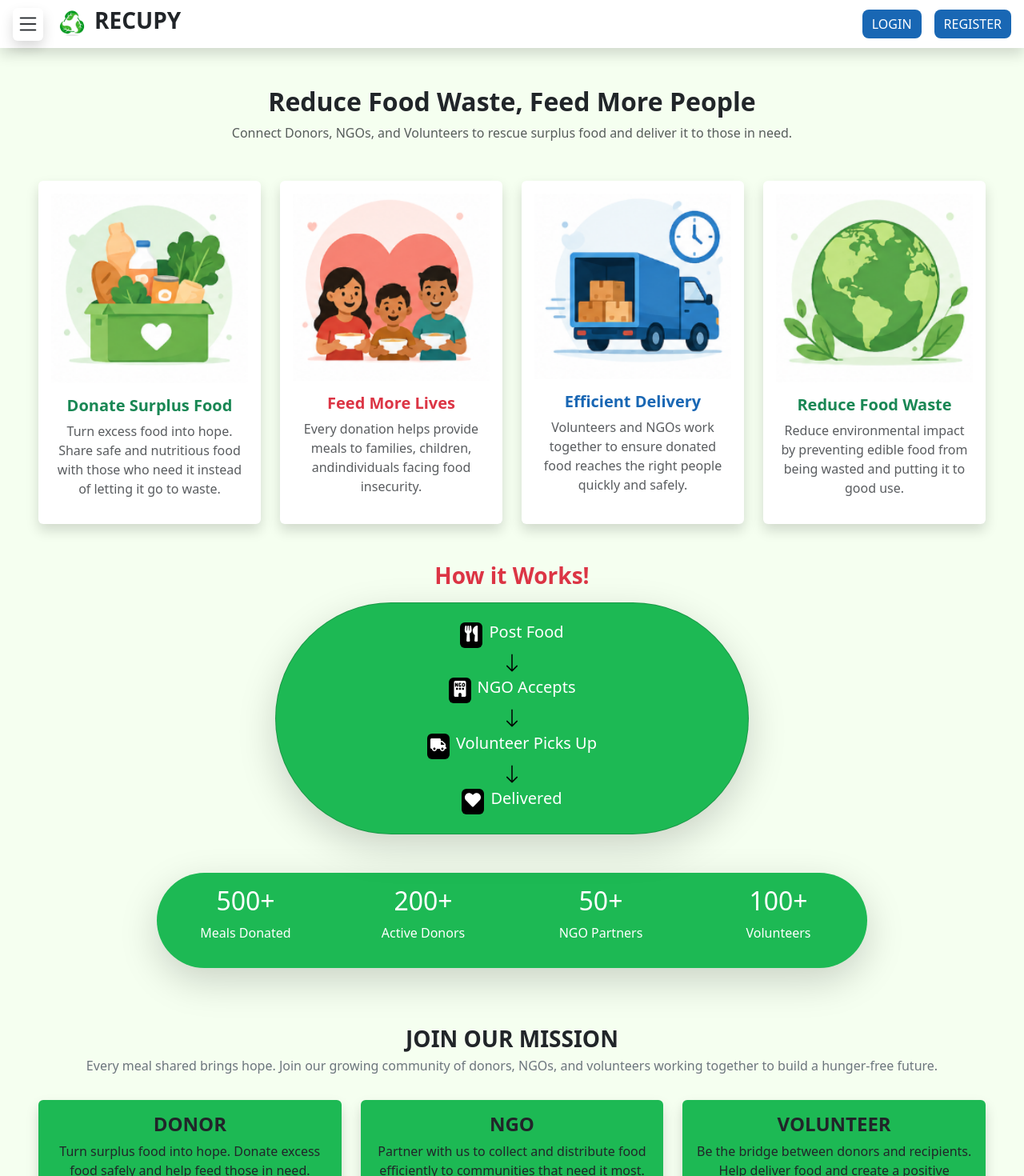
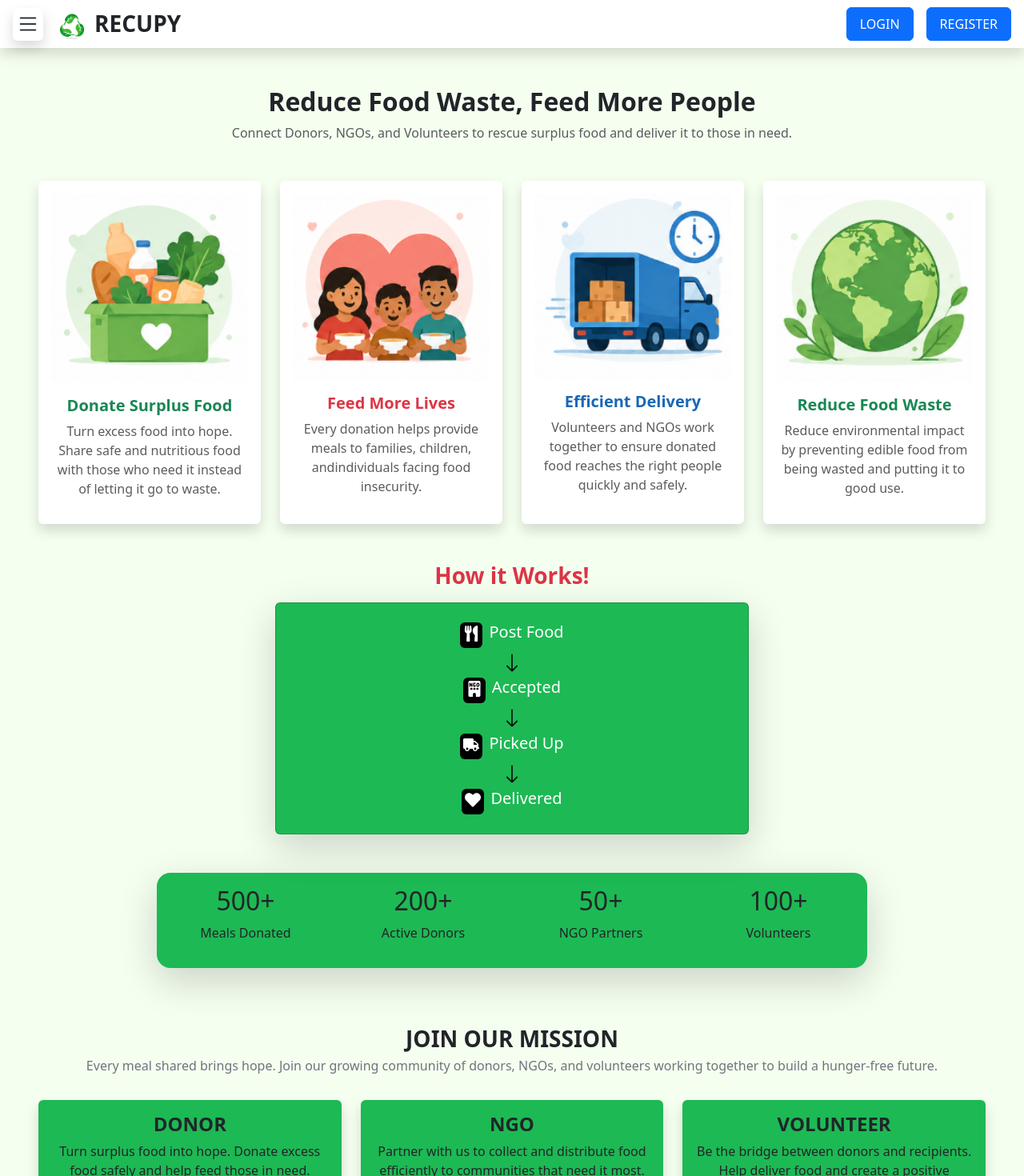
Before and after one commit to Janish-arc/Food-Recovery-System, a React (Vite) app in the folder frontend/: page / in a window 1280 px wide. Shown: the top 1470 px of the page at 80% size. Built offline with nearby package versions, Linux system fonts and the light colour scheme.

Commit message:
Updated UI

```diff
--- a/frontend/src/Components/Navbar.jsx
+++ b/frontend/src/Components/Navbar.jsx
@@ -26,7 +26,7 @@ export const Navbar = () => {
   return (
     <>
       {open && (
-        <div className="w-25 shadow px-3 py-3 position-fixed bg-white overflow-y auto"  style={{zIndex: 2, top: 0, left: 0, height: "100vh", overflowY: "auto", scrollbarWidth:"none"}}>
+        <div className="shadow px-3 py-3 position-fixed bg-white overflow-y auto"  style={{zIndex: 2, top: 0, left: 0, height: "100vh", overflowY: "auto", scrollbarWidth:"none", width: window.innerWidth < 768 ? "300px" : "350px"}}>
           <div className='d-flex'>
             <h4 className="fw-bold"><img src={logo} style={{width:"30px"}}/> RecuPy</h4>
             <div className="ms-auto me-4" style={{fontSize:"20px"}} type="button" onClick={() => setOpen(false)}><i className="bi bi-x-circle-fill"></i></div>
@@ -134,29 +134,27 @@ export const Navbar = () => {
 
       <div className='d-flex shadow align-items-center px-3 sticky-top bg-white' style={{height:"60px", zIndex:'1'}}>
         <div onClick={() => setOpen(true)}><i className="bi bi-list shadow rounded me-3 px-1" style={{fontSize:"30px", fontWeight:"700"}}></i></div>
-        <div className='d-flex gap-2'>
+        <div className='d-flex gap-2 mt-2'>
             <img src={logo} className='rounded-circle' style={{width: "40px", height:"40px", objectFit: "cover"}}/>
             <h3><b>RECUPY</b></h3>
         </div>
         {isAuthenticated &&
-        <div className='d-flex gap-3 ms-auto mt-2'>
+        <div  className="d-flex ms-auto flex-wrap justify-content-end align-items-center gap-1 mt-2">
           {user?.role === "donor" &&
-          <h6 className='btn button rounded-pill' onClick={() => navigate("/mydonations")}>MY DONATIONS</h6>
+          <h6 className='btn btn-primary rounded-pill' style={{fontSize: window.innerWidth < 768 ? "13px" : "16px", padding: window.innerWidth < 768 ? "4px 8px" : "8px 16px"}} onClick={() => navigate("/mydonations")}>MY DONATIONS</h6>
           }
           {user?.role === "ngo" &&
-          <h6 className='btn button rounded-pill' onClick={() => navigate("/ngo")}>NGO DASHBOARD</h6>
+          <h6 className='btn btn-primary rounded-pill' style={{fontSize: window.innerWidth < 768 ? "13px" : "16px", padding: window.innerWidth < 768 ? "4px 8px" : "8px 16px"}} onClick={() => navigate("/ngo")}>NGO DASHBOARD</h6>
           }
           {user?.role === "volunteer" &&
-          <h6 className='btn button rounded-pill' onClick={() => navigate("/volunteer")}>VOLUNTEER TASKS</h6>
+          <h6 className='btn btn-primary' style={{fontSize: window.innerWidth < 768 ? "13px" : "16px", padding: window.innerWidth < 768 ? "4px 8px" : "8px 16px"}} onClick={() => navigate("/volunteer")}>VOLUNTEER TASKS</h6>
           }
-          <h6 className='btn button rounded-pill' onClick={() => navigate("/myprofile")}>PROFILE</h6>
-          <h6 className='btn button rounded-pill bg-danger' onClick={logoutUser}>LOGOUT</h6>
           </div>
         }
         {!isAuthenticated &&
         <div className='d-flex gap-3 ms-auto mt-2'>
-            <h6 className='btn button' onClick={() => navigate("/login")}>LOGIN</h6>
-            <h6 className='btn button' onClick={() => navigate("/register")}>REGISTER</h6>
+            <h6 className='btn btn-primary'  style={{fontSize: window.innerWidth < 768 ? "13px" : "16px", padding: window.innerWidth < 768 ? "4px 8px" : "8px 16px"}} onClick={() => navigate("/login")}>LOGIN</h6>
+            <h6 className='btn btn-primary'  style={{fontSize: window.innerWidth < 768 ? "13px" : "16px", padding: window.innerWidth < 768 ? "4px 8px" : "8px 16px"}} onClick={() => navigate("/register")}>REGISTER</h6>
         </div>
         }
       </div>
--- a/frontend/src/Pages/CommonFiles/Home.jsx
+++ b/frontend/src/Pages/CommonFiles/Home.jsx
@@ -99,7 +99,7 @@ export const Home = () => {
             {/* How it Works */}
             <div className='d-flex flex-column align-items-center text-center mt-5'>
                 <h3 className='text-danger'><b>How it Works!</b></h3>
-                <div className='shadow-lg p-4 w-50 rounded-pill card mt-2' style={{backgroundColor:"#1DB954"}}>
+                <div className='shadow-lg p-4 w-50 rounded card mt-2' style={{backgroundColor:"#1DB954"}}>
                     <div className='d-flex gap-2 justify-content-center text-white'>
                         <div className='bg-black px-1 rounded'><FaUtensils size={20}/></div>
                         <h5>Post Food</h5>
@@ -107,12 +107,12 @@ export const Home = () => {
                     <i className="bi bi-arrow-down text-black"  style={{fontSize:"25px", fontWeight:700}}></i>
                     <div className='d-flex gap-2 justify-content-center text-white'>
                         <div className='bg-black px-1 rounded'><FaBuildingNgo size={20}/></div>
-                        <h5>NGO Accepts</h5>
+                        <h5>Accepted</h5>
                     </div>
                     <i className="bi bi-arrow-down text-black"  style={{fontSize:"25px", fontWeight:700}}></i>
                     <div className='d-flex gap-2 justify-content-center text-white'>
                         <div className='bg-black px-1 rounded'><FaTruck  size={20}/></div>
-                        <h5>Volunteer Picks Up</h5>
+                        <h5>Picked Up</h5>
                     </div>
                     <i className="bi bi-arrow-down text-black" style={{fontSize:"25px", fontWeight:700}}></i>
                     <div className='d-flex gap-2 justify-content-center text-white'>
@@ -124,7 +124,7 @@ export const Home = () => {
 
             {/* Stats */}
             <div className='d-flex justify-content-center'>
-                <div className="row text-center mt-5 text-white rounded-pill py-3 w-75 shadow-lg cards" style={{backgroundColor:"#1DB954"}}>
+                <div className="row text-center mt-5 text-dark py-3 w-75 shadow-lg cards" style={{backgroundColor:"#1DB954", borderRadius:"17px"}}>
                     <div className="col-md-3">
                         <h2>500+</h2>
                         <p>Meals Donated</p>
--- a/frontend/src/Pages/Donor/MyDonations.jsx
+++ b/frontend/src/Pages/Donor/MyDonations.jsx
@@ -133,7 +133,7 @@ export const MyDonations = () => {
                     {currentFoods.length > 0 ? (
                         <div className="row g-4 mb-5">
                             {currentFoods.map((donor) => (
-                                <div className="col-12 col-sm-6 col-md-4 col-lg-3" key={donor._id}>
+                                <div className="col-6 col-md-4 col-lg-3" key={donor._id}>
                                     <div className="card shadow-sm border-0 h-100">
                                         <img
                                             src={donor?.image?.url}
--- a/frontend/src/index.css
+++ b/frontend/src/index.css
@@ -1,12 +1,4 @@
-.button{
-    background-color: #1967b4;
-    color: white;
-    border-radius: 8px;
-    border: 0px;
-}
-.button:hover{
-    background-color: #177bc7;
-}
+
 .home{
     background-color: #f5fff0;
 }
```
Lines whose indentation alone changed are shown as unchanged.
